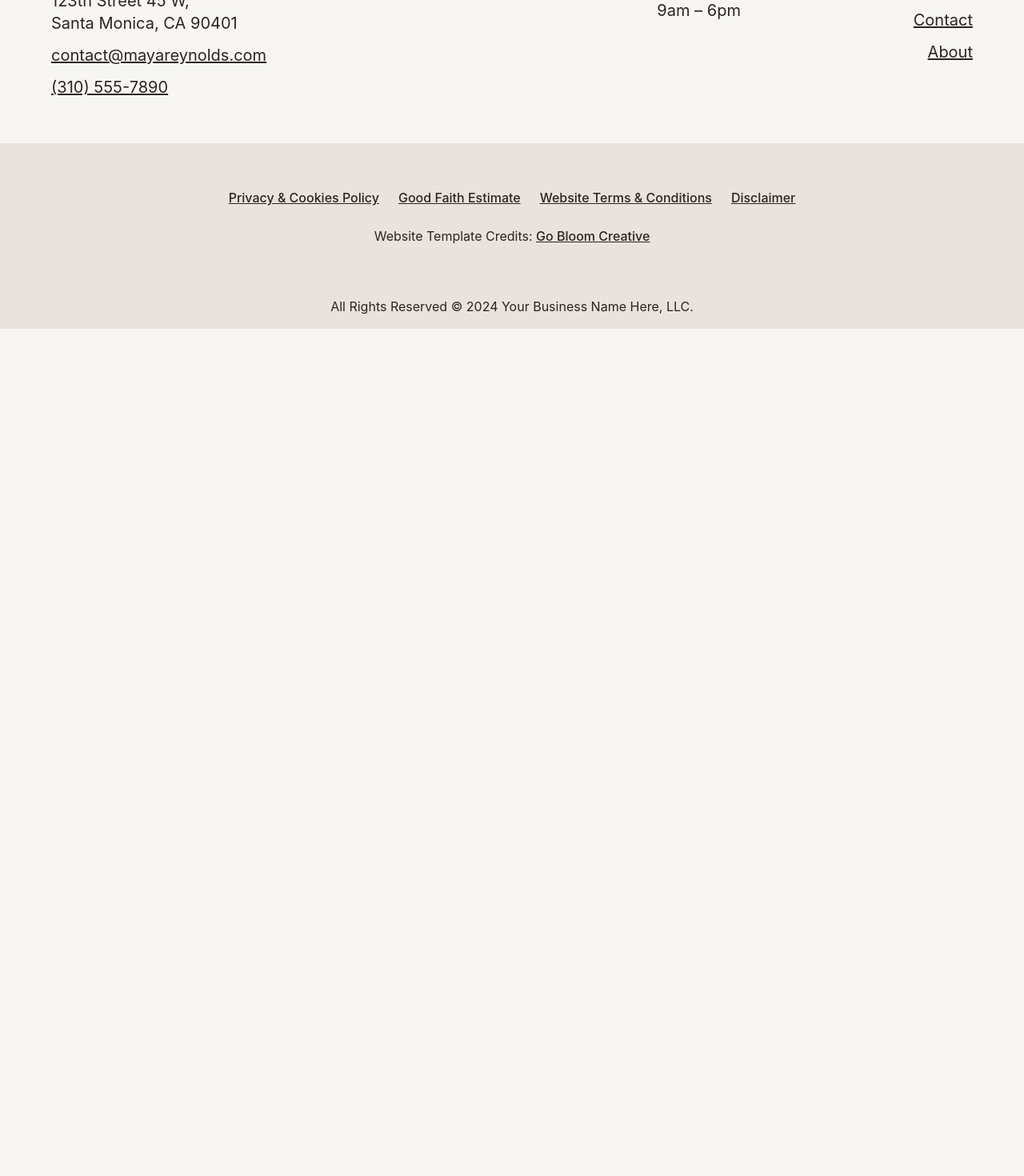
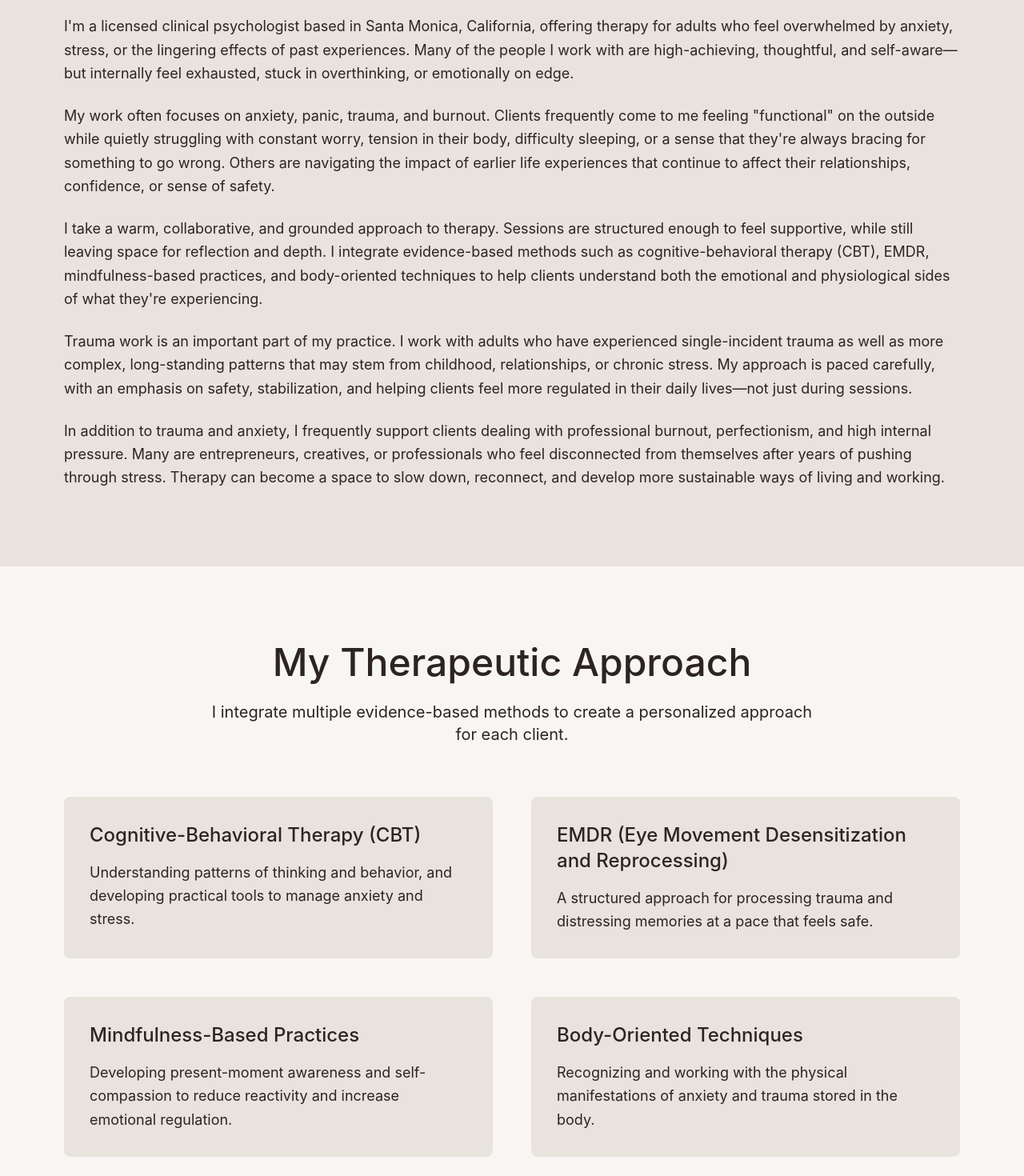
Before and after one commit to NIHHHHHHHHHHH/bloom-therapy, a Next.js app: page /about in a window 1280 px wide. Shown: the part 1160-2630 px from the top of the page at 80% size. Before the commit the page ends 1571 px from the top, so only its background shows below. Built offline with nearby package versions, Linux system fonts and the light colour scheme.

Commit message:
feat: add detailed bio and therapeutic approach sections to About page

```diff
--- a/app/about/page.js
+++ b/app/about/page.js
@@ -1,6 +1,9 @@
 import Header from '@/components/Layout/Header'
 import Footer from '@/components/Layout/Footer'
 import AboutHero from '@/components/About/AboutHero'
+import DetailedBio from '@/components/About/DetailedBio'
+import TherapeuticApproach from '@/components/About/TherapeuticApproach'
+
 
 export const metadata = {
   title: 'About Dr. Maya Reynolds | Licensed Clinical Psychologist',
@@ -12,6 +15,8 @@ export default function AboutPage() {
     <main>
       <Header />
       <AboutHero />
+      <DetailedBio />
+      <TherapeuticApproach />
       <Footer />
     </main>
   )
--- /dev/null
+++ b/components/About/DetailedBio.js
@@ -0,0 +1,37 @@
+import AnimatedDiv from '@/components/Resuable/AnimatedDiv'
+
+export default function DetailedBio() {
+  return (
+    <section className="bg-secondary py-16 lg:py-24 px-6 lg:px-14 xl:px-20 2xl:px-24">
+      <div className="max-w-7xl mx-auto">
+        <AnimatedDiv className="space-y-6 text-base lg:text-lg text-foreground leading-relaxed">
+
+          <h2 className="text-3xl lg:text-4xl font-medium text-foreground mb-8">
+            My Practice
+          </h2>
+
+          <p>
+            I'm a licensed clinical psychologist based in Santa Monica, California, offering therapy for adults who feel overwhelmed by anxiety, stress, or the lingering effects of past experiences. Many of the people I work with are high-achieving, thoughtful, and self-aware—but internally feel exhausted, stuck in overthinking, or emotionally on edge.
+          </p>
+
+          <p>
+            My work often focuses on anxiety, panic, trauma, and burnout. Clients frequently come to me feeling "functional" on the outside while quietly struggling with constant worry, tension in their body, difficulty sleeping, or a sense that they're always bracing for something to go wrong. Others are navigating the impact of earlier life experiences that continue to affect their relationships, confidence, or sense of safety.
+          </p>
+
+          <p>
+            I take a warm, collaborative, and grounded approach to therapy. Sessions are structured enough to feel supportive, while still leaving space for reflection and depth. I integrate evidence-based methods such as cognitive-behavioral therapy (CBT), EMDR, mindfulness-based practices, and body-oriented techniques to help clients understand both the emotional and physiological sides of what they're experiencing.
+          </p>
+
+          <p>
+            Trauma work is an important part of my practice. I work with adults who have experienced single-incident trauma as well as more complex, long-standing patterns that may stem from childhood, relationships, or chronic stress. My approach is paced carefully, with an emphasis on safety, stabilization, and helping clients feel more regulated in their daily lives—not just during sessions.
+          </p>
+
+          <p>
+            In addition to trauma and anxiety, I frequently support clients dealing with professional burnout, perfectionism, and high internal pressure. Many are entrepreneurs, creatives, or professionals who feel disconnected from themselves after years of pushing through stress. Therapy can become a space to slow down, reconnect, and develop more sustainable ways of living and working.
+          </p>
+
+        </AnimatedDiv>
+      </div>
+    </section>
+  )
+}
--- /dev/null
+++ b/components/About/TherapeuticApproach.js
@@ -0,0 +1,56 @@
+import AnimatedDiv from '@/components/Resuable/AnimatedDiv'
+
+export default function TherapeuticApproach() {
+  const approaches = [
+    {
+      title: "Cognitive-Behavioral Therapy (CBT)",
+      description: "Understanding patterns of thinking and behavior, and developing practical tools to manage anxiety and stress."
+    },
+    {
+      title: "EMDR (Eye Movement Desensitization and Reprocessing)",
+      description: "A structured approach for processing trauma and distressing memories at a pace that feels safe."
+    },
+    {
+      title: "Mindfulness-Based Practices",
+      description: "Developing present-moment awareness and self-compassion to reduce reactivity and increase emotional regulation."
+    },
+    {
+      title: "Body-Oriented Techniques",
+      description: "Recognizing and working with the physical manifestations of anxiety and trauma stored in the body."
+    }
+  ]
+
+  return (
+    <section className="bg-primary py-16 lg:py-24 px-6 lg:px-14 xl:px-20 2xl:px-24">
+      <div className="max-w-7xl mx-auto">
+
+        <AnimatedDiv className="text-center mb-12 lg:mb-16">
+          <h2 className="text-3xl lg:text-4xl xl:text-5xl font-medium text-foreground mb-6">
+            My Therapeutic Approach
+          </h2>
+          <p className="text-lg lg:text-xl text-foreground max-w-3xl mx-auto">
+            I integrate multiple evidence-based methods to create a personalized approach for each client.
+          </p>
+        </AnimatedDiv>
+
+        <div className="grid md:grid-cols-2 gap-8 lg:gap-12">
+          {approaches.map((approach, index) => (
+            <AnimatedDiv
+              key={index}
+              delay={index * 0.1}
+              className="bg-secondary p-8 rounded-lg"
+            >
+              <h3 className="text-xl lg:text-2xl font-medium text-foreground mb-4">
+                {approach.title}
+              </h3>
+              <p className="text-base lg:text-lg text-foreground leading-relaxed">
+                {approach.description}
+              </p>
+            </AnimatedDiv>
+          ))}
+        </div>
+
+      </div>
+    </section>
+  )
+}
```
